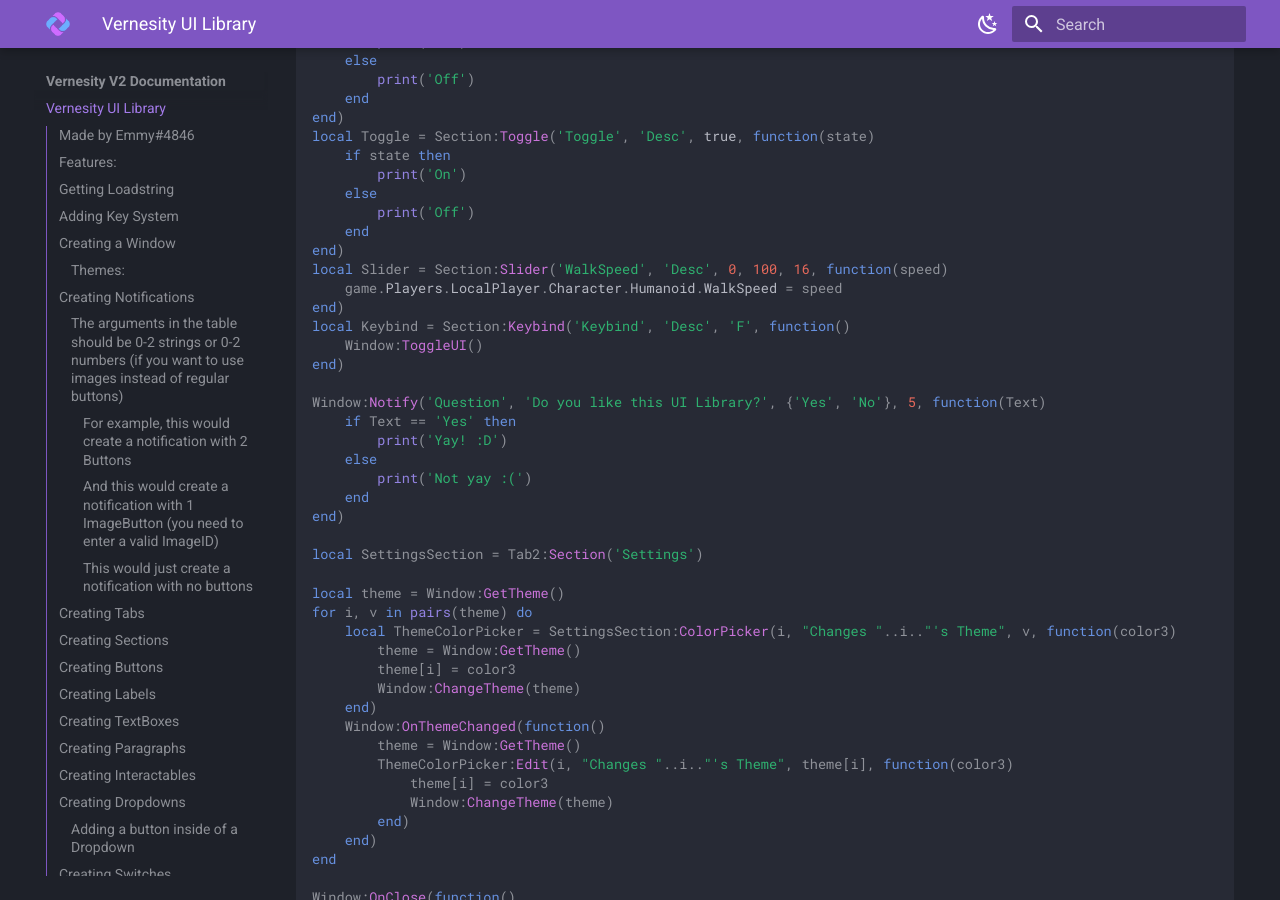
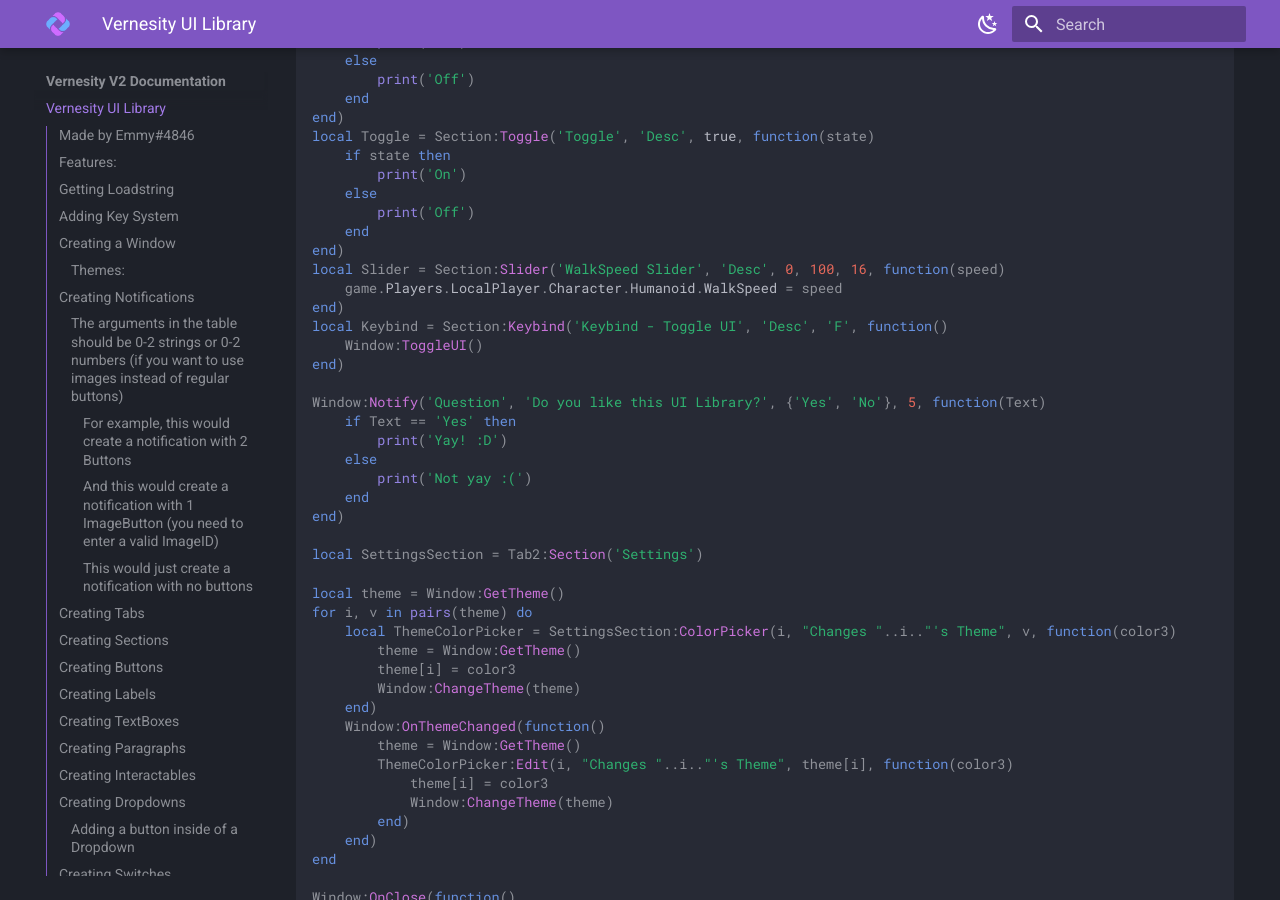
Before and after one commit to Emcept/Vernesity-V2-Documentation, an MkDocs documentation site: the page built from docs/index.md, in a window 1280 px wide and 900 px high, scrolled down 6415 px. Built offline with MkDocs 1.6.1 and Material for MkDocs 9.7.7, drawn with Linux system fonts in a browser that asks for light colours.

Commit message:
Update index.md

```diff
--- a/docs/index.md
+++ b/docs/index.md
@@ -292,10 +292,10 @@ local Toggle = Section:Toggle('Toggle', 'Desc', true, function(state)
 		print('Off')
 	end
 end)
-local Slider = Section:Slider('WalkSpeed', 'Desc', 0, 100, 16, function(speed)
+local Slider = Section:Slider('WalkSpeed Slider', 'Desc', 0, 100, 16, function(speed)
 	game.Players.LocalPlayer.Character.Humanoid.WalkSpeed = speed
 end)
-local Keybind = Section:Keybind('Keybind', 'Desc', 'F', function()
+local Keybind = Section:Keybind('Keybind - Toggle UI', 'Desc', 'F', function()
 	Window:ToggleUI()
 end)
 
```
